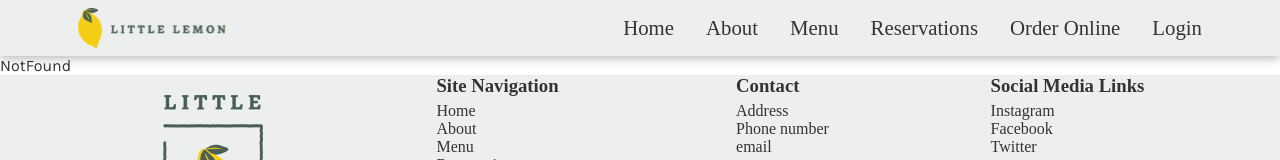
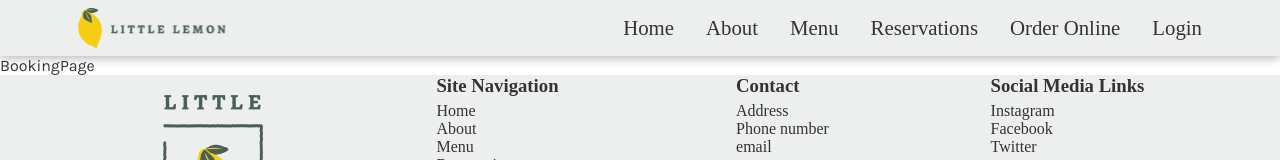
Before and after one commit to hummus-erectus/little-lemon, a React (Create React App) app: page /booking in a window 1280 px wide. Shown: the top 160 px of the page. Built offline with nearby package versions, Linux system fonts and the light colour scheme; a web font is replaced by a local one.

Commit message:
Added routes for BookingPage
Have not yet made the booking page

```diff
--- a/src/App.js
+++ b/src/App.js
@@ -2,6 +2,7 @@ import { BrowserRouter as Router, Routes, Route } from "react-router-dom"
 import Navbar from './components/Navbar'
 import Header from './components/Header'
 import HomePage from "./pages/HomePage"
+import BookingPage from "./pages/BookingPage"
 import NotFound from "./pages/NotFound"
 import Main from './components/Main'
 import Footer from './components/Footer'
@@ -15,6 +16,7 @@ function App() {
         <Main /> */}
         <Routes>
           <Route path="/" element={<HomePage />}/>
+          <Route path="/booking" element={<BookingPage />}/>
           <Route path='/404' element={<NotFound />}/>
           <Route path='/*' element={<NotFound />}/>
         </Routes>
--- a/src/components/CTA.jsx
+++ b/src/components/CTA.jsx
@@ -9,7 +9,7 @@ function CTA() {
                     <h1 className='title'>Little Lemon</h1>
                     <p className='subtitle'>Chicago</p>
                     <p className='leadText'>Proudly serving modern twists on traditional Mediterranean meals and classic cocktails since 1995. You'll love our 100% plant-based, sustainable menu and our chef's daily specials. </p>
-                    <Link to ="/404">
+                    <Link to ="/booking">
                         <button>Reserve a Table</button>
                     </Link>
                 </div>
--- a/src/components/Navbar.jsx
+++ b/src/components/Navbar.jsx
@@ -47,7 +47,7 @@ function Navbar() {
                         <li><Link to="/" onClick={() => setShowNavbar(false)}>Home</Link></li>
                         <li><Link to="" onClick={() => setShowNavbar(false)}>About</Link></li>
                         <li><Link to="" onClick={() => setShowNavbar(false)}>Menu</Link></li>
-                        <li><Link to="" onClick={() => setShowNavbar(false)}>Reservations</Link></li>
+                        <li><Link to="/booking" onClick={() => setShowNavbar(false)}>Reservations</Link></li>
                         <li><Link to="" onClick={() => setShowNavbar(false)}>Order Online</Link></li>
                         <li><Link to="" onClick={() => setShowNavbar(false)}>Login</Link></li>
                     </ul>
--- /dev/null
+++ b/src/pages/BookingPage.jsx
@@ -0,0 +1,7 @@
+function BookingPage() {
+    return (
+        <div>BookingPage</div>
+    )
+}
+
+export default BookingPage
```
